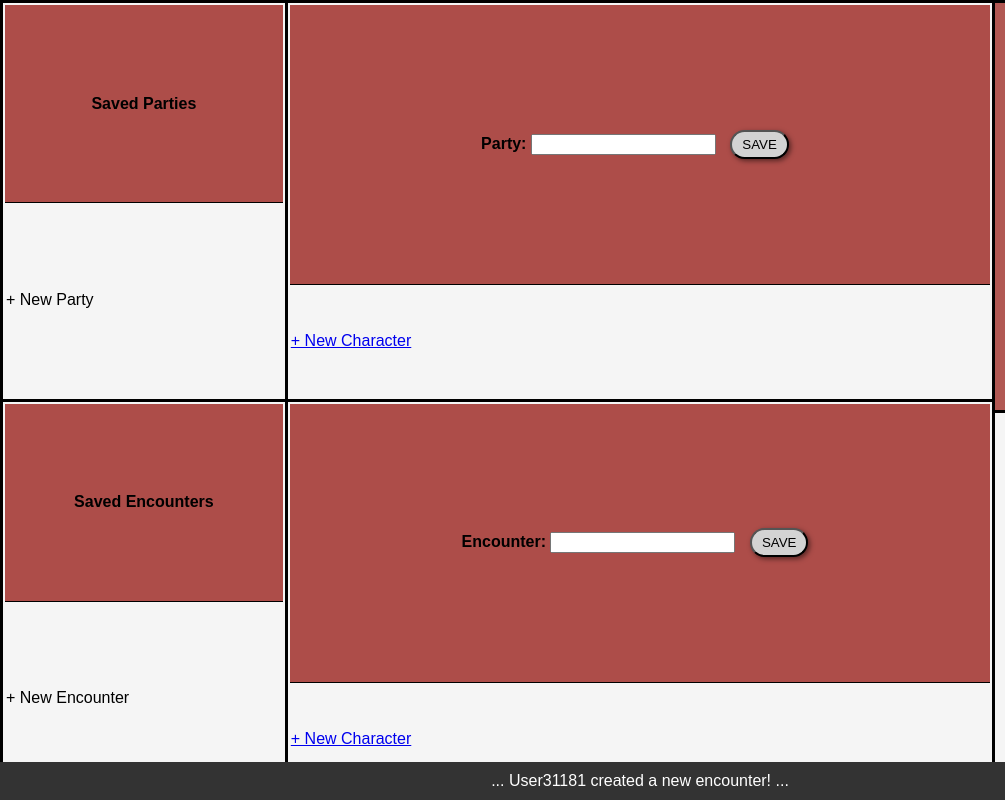
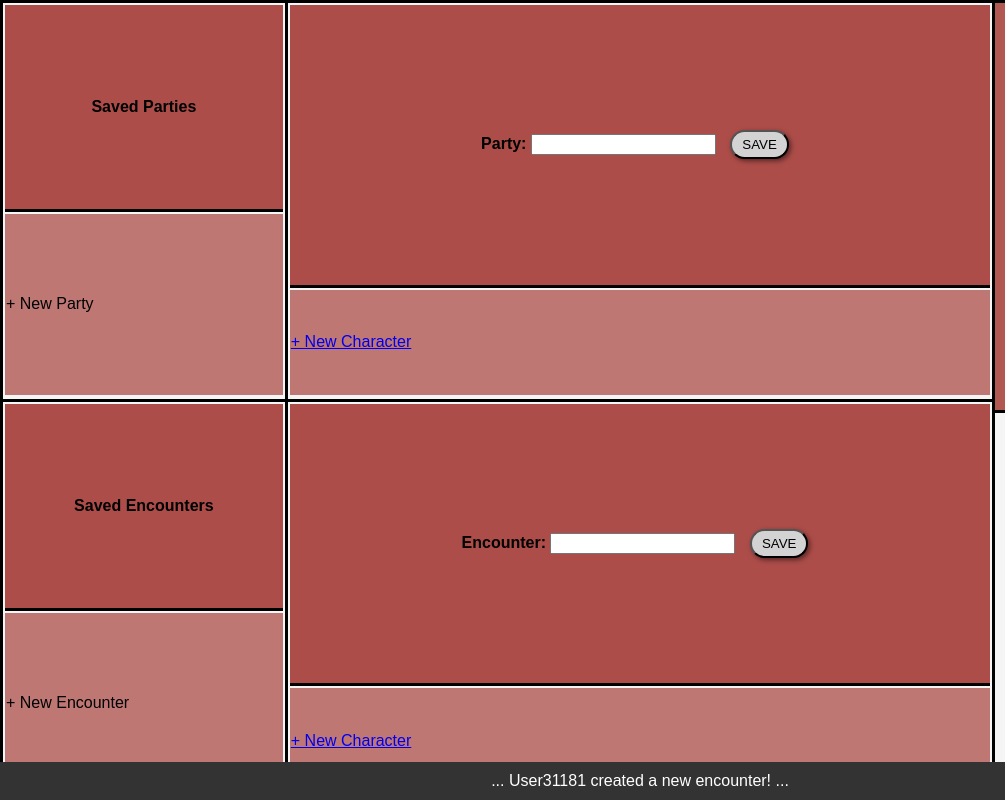
Before and after one commit to BlueKuzo/startup, a plain HTML site: page html/EncounterCreatorMain.html in a window 1280 px wide. Shown: the full height of the page, 0-1005 px from the left. Drawn offline with Linux system fonts and the light colour scheme.

Commit message:
Finish for the day.

```diff
--- a/css/EncounterCreatorMain.css
+++ b/css/EncounterCreatorMain.css
@@ -52,8 +52,12 @@ table {
 
 th {
     box-sizing: border-box;
-    border-bottom: 1px solid black;
+    border-bottom: 3px solid black;
     background-color: rgba(155, 36, 30, 0.8);
+}
+
+td {
+    background-color: rgba(155, 36, 30, 0.6)
 }
 
 div#output {
```
